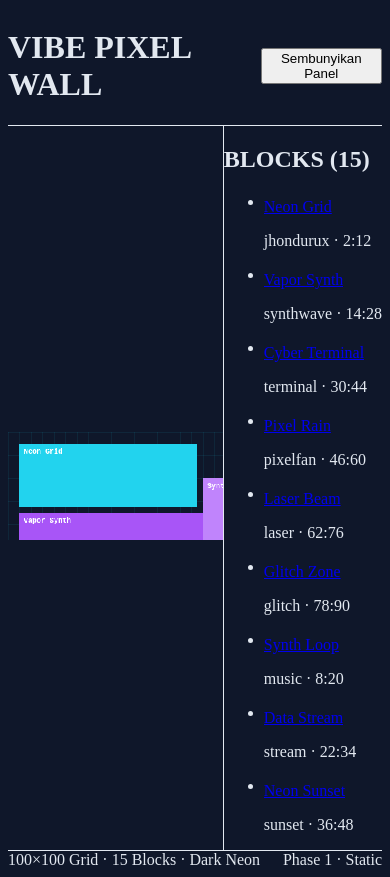
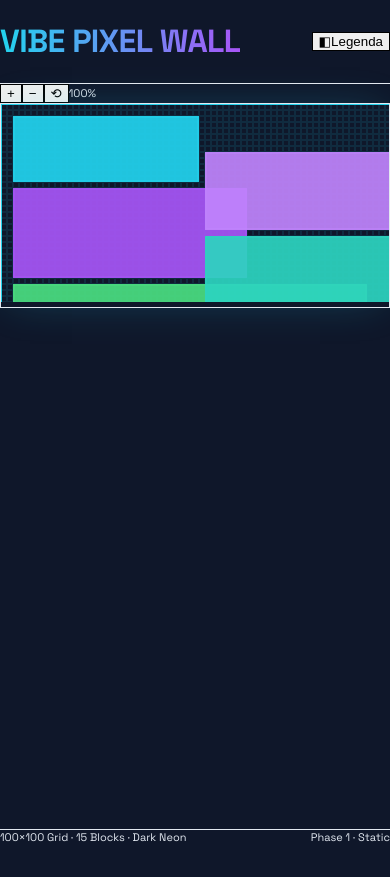
Before and after one commit to Johndurux/Vibe-Pixel, a Next.js app: page / in a window 390 px wide. After the commit the page ends 844 px from the top, so only its background shows below. Built offline with nearby package versions, Linux system fonts and the light colour scheme.

Commit message:
refactor: canvas-based 100x100 grid (zoom/pan), remove text sidebar, Space Grotesk font, dark neon restyle, mobile-safe

```diff
--- a/app/globals.css
+++ b/app/globals.css
@@ -9,7 +9,45 @@
   --vibe-secondary: #a855f7;
 }
 
+html,
+body {
+  padding: 0;
+  margin: 0;
+}
+
 body {
   background-color: var(--vibe-dark);
   color: #e2e8f0;
+  font-family: 'Space Grotesk', 'Inter', system-ui, -apple-system, sans-serif;
 }
+
+/* Teks judul punchy */
+.font-display {
+  font-family: 'Space Grotesk', 'Inter', system-ui, sans-serif;
+  font-weight: 700;
+  letter-spacing: -0.02em;
+}
+
+/* Scrollbar neon */
+::-webkit-scrollbar {
+  width: 10px;
+  height: 10px;
+}
+::-webkit-scrollbar-track {
+  background: var(--vibe-dark);
+}
+::-webkit-scrollbar-thumb {
+  background: rgba(34, 211, 238, 0.3);
+  border-radius: 8px;
+}
+::-webkit-scrollbar-thumb:hover {
+  background: rgba(34, 211, 238, 0.55);
+}
+
+/* safe-area: jangan tertutup status bar HP */
+.vibe-safe-top {
+  padding-top: env(safe-area-inset-top, 0px);
+}
+.vibe-safe-bottom {
+  padding-bottom: env(safe-area-inset-bottom, 0px);
+}
--- a/app/layout.tsx
+++ b/app/layout.tsx
@@ -1,15 +1,29 @@
-import type { Metadata } from 'next';
+import type { Metadata, Viewport } from 'next';
+import { Space_Grotesk } from 'next/font/google';
 import './globals.css';
+
+const spaceGrotesk = Space_Grotesk({
+  subsets: ['latin'],
+  weight: ['400', '500', '700'],
+  display: 'swap',
+});
 
 export const metadata: Metadata = {
   title: 'Vibe Pixel Wall',
-  description: 'Papan pixel kolektif dengan nuansa neon & vaporwave',
+  description: 'Papan pixel kolektif 10.000 sel dengan nuansa neon & vaporwave',
+};
+
+export const viewport: Viewport = {
+  width: 'device-width',
+  initialScale: 1,
+  maximumScale: 1,
+  userScalable: false,
 };
 
 export default function RootLayout({ children }: { children: React.ReactNode }) {
   return (
     <html lang="id" className="dark">
-      <body className="antialiased">{children}</body>
+      <body className={`${spaceGrotesk.className} antialiased`}>{children}</body>
     </html>
   );
 }
--- a/app/page.tsx
+++ b/app/page.tsx
@@ -2,44 +2,73 @@
 
 import { useState } from 'react';
 import PixelWallCanvas from '@/components/PixelWallCanvas';
-import BlockSidebar from '@/components/BlockSidebar';
 import { DUMMY_BLOCKS } from '@/lib/blocks';
 
 export default function Home() {
-  const [showSidebar, setShowSidebar] = useState(true);
+  const [legendOpen, setLegendOpen] = useState(false);
+
+  const kindColors = [
+    { k: 'neon', c: '#22d3ee', label: 'Neon' },
+    { k: 'vapor', c: '#a855f7', label: 'Vapor' },
+    { k: 'terminal', c: '#4ade80', label: 'Terminal' },
+    { k: 'synth', c: '#c084fc', label: 'Synth' },
+    { k: 'cyber', c: '#facc15', label: 'Cyber' },
+  ];
 
   return (
-    <main className="min-h-screen bg-vibe-dark text-vibe-dark/80 flex flex-col">
+    <main className="flex min-h-[100dvh] flex-col bg-vibe-dark text-slate-200">
       {/* Header */}
-      <header className="flex items-center justify-between px-6 py-4 border-b border-vibe-accent/20 bg-vibe-surface/30">
-        <h1 className="text-2xl font-bold font-mono text-vibe-accent tracking-widest">
-          VIBE PIXEL WALL
-        </h1>
-        <button
-          onClick={() => setShowSidebar(!showSidebar)}
-          className="px-4 py-2 rounded-lg bg-vibe-secondary/20 hover:bg-vibe-secondary/30 transition text-sm font-mono"
-        >
-          {showSidebar ? 'Sembunyikan Panel' : 'Tampilkan Panel'}
-        </button>
+      <header className="vibe-safe-top z-30 border-b border-vibe-accent/20 bg-vibe-surface/50 backdrop-blur">
+        <div className="mx-auto flex max-w-6xl items-center justify-between gap-3 px-4 py-3 sm:px-6">
+          <div>
+            <h1 className="font-display text-2xl font-extrabold tracking-tight text-transparent sm:text-3xl"
+              style={{ backgroundImage: 'linear-gradient(90deg,#22d3ee,#a855f7)', WebkitBackgroundClip: 'text', backgroundClip: 'text' }}>
+              VIBE&nbsp;PIXEL&nbsp;WALL
+            </h1>
+            <p className="mt-0.5 hidden text-[11px] text-slate-400 sm:block">
+              10.000 sel · render canvas · zoom &amp; pan · neon launchpad
+            </p>
+          </div>
+          <button
+            onClick={() => setLegendOpen((v) => !v)}
+            className="flex items-center gap-2 rounded-lg border border-vibe-accent/30 bg-vibe-accent/10 px-3 py-2 font-mono text-xs font-bold text-vibe-accent transition hover:bg-vibe-accent hover:text-vibe-dark active:scale-95"
+          >
+            <span>◧</span> {legendOpen ? 'Tutup' : 'Legenda'}
+          </button>
+        </div>
       </header>
 
-      {/* Content */}
-      <div className="flex-1 flex overflow-hidden">
-        {/* Canvas area */}
-        <div className="flex-1 flex items-center justify-center p-6 overflow-auto">
-          <div className="w-full max-w-4xl aspect-square">
-            <PixelWallCanvas />
+      {/* Legenda (opsional, di atas canvas) */}
+      {legendOpen && (
+        <div className="z-20 border-b border-vibe-secondary/20 bg-vibe-surface/30">
+          <div className="mx-auto flex max-w-6xl flex-wrap items-center gap-3 px-4 py-3 sm:px-6">
+            {kindColors.map((kk) => (
+              <span key={kk.k} className="flex items-center gap-2 rounded-md border bg-vibe-dark/60 px-2.5 py-1 font-mono text-[11px]"
+                style={{ borderColor: kk.c, color: kk.c }}>
+                <span className="h-2.5 w-2.5 rounded-sm" style={{ background: kk.c }} />
+                {kk.label}
+              </span>
+            ))}
+            <span className="ml-auto text-[11px] text-slate-500">
+              {DUMMY_BLOCKS.length} block · 100×100
+            </span>
           </div>
         </div>
+      )}
 
-        {/* Sidebar */}
-        {showSidebar && <BlockSidebar />}
-      </div>
+      {/* Canvas utama — fill sisa ruang, mobile-safe */}
+      <section className="relative mx-auto flex w-full max-w-6xl flex-1 flex-col px-3 py-3 sm:px-6">
+        <div className="relative min-h-[48dvh] flex-1 sm:min-h-[62dvh]">
+          <PixelWallCanvas />
+        </div>
+      </section>
 
       {/* Footer */}
-      <footer className="px-6 py-2 text-xs text-vibe-dark/40 font-mono border-t border-vibe-accent/10 flex justify-between">
-        <span>100×100 Grid · {DUMMY_BLOCKS.length} Blocks · Dark Neon</span>
-        <span>Phase 1 · Static</span>
+      <footer className="vibe-safe-bottom z-10 border-t border-vibe-accent/10 bg-vibe-surface/30">
+        <div className="mx-auto flex max-w-6xl items-center justify-between px-4 py-2 font-mono text-[11px] text-slate-500 sm:px-6">
+          <span>100×100 Grid · {DUMMY_BLOCKS.length} Blocks · Dark Neon</span>
+          <span>Phase 1 · Static</span>
+        </div>
       </footer>
     </main>
   );
--- a/components/BlockSidebar.tsx
+++ /dev/null
@@ -1,36 +0,0 @@
-import { DUMMY_BLOCKS } from '@/lib/blocks';
-
-export default function BlockSidebar() {
-  return (
-    <aside className="w-72 shrink-0 border-l border-vibe-secondary/20 bg-vibe-surface/50 overflow-y-auto max-h-[calc(100vh-120px)]">
-      <div className="p-4">
-        <h2 className="text-lg font-bold text-vibe-accent mb-2 font-mono">
-          BLOCKS ({DUMMY_BLOCKS.length})
-        </h2>
-        <ul className="space-y-2">
-          {DUMMY_BLOCKS.map((block) => (
-            <li key={block.id} className="text-sm">
-              <a
-                href={block.url}
-                target="_blank"
-                rel="noopener noreferrer"
-                className="flex items-center gap-2 p-2 rounded hover:bg-vibe-accent/10 transition"
-              >
-                <span
-                  className="w-3 h-3 rounded-full shrink-0"
-                  style={{ backgroundColor: block.color }}
-                />
-                <span className="text-vibe-dark/80 font-mono truncate">
-                  {block.name}
-                </span>
-              </a>
-              <p className="text-xs text-vibe-dark/50 ml-5 font-mono">
-                {block.author} · {block.rows[0]}:{block.rows[1]}
-              </p>
-            </li>
-          ))}
-        </ul>
-      </div>
-    </aside>
-  );
-}
--- a/components/PixelWallCanvas.tsx
+++ b/components/PixelWallCanvas.tsx
@@ -1,78 +1,223 @@
-import { useEffect, useRef } from 'react';
-import { DUMMY_BLOCKS, GRID_SIZE, CELL_SIZE, getCanvasColors, getBlockColor, DummyBlock } from '@/lib/blocks';
+'use client';
+
+import { useEffect, useRef, useState } from 'react';
+import {
+  DUMMY_BLOCKS,
+  GRID_SIZE,
+  CANVAS_BG,
+  CANVAS_GRID,
+  CANVAS_BORDER,
+  type DummyBlock,
+} from '@/lib/blocks';
+
+interface View {
+  scale: number;
+  offsetX: number;
+  offsetY: number;
+}
+
+// Render satu sel dasar sebagai gambar (offscreen) agar drawing 10.000 sel murah
+function buildTile(size: number): HTMLCanvasElement {
+  const tile = document.createElement('canvas');
+  tile.width = size;
+  tile.height = size;
+  const tctx = tile.getContext('2d')!;
+  tctx.fillStyle = CANVAS_BG;
+  tctx.fillRect(0, 0, size, size);
+  tctx.strokeStyle = CANVAS_GRID;
+  tctx.lineWidth = Math.max(1, size / 16);
+  tctx.strokeRect(0.5, 0.5, size - 1, size - 1);
+  const pad = Math.max(1, size / 12);
+  tctx.fillStyle = CANVAS_BG;
+  tctx.fillRect(pad, pad, size - pad * 2, size - pad * 2);
+  return tile;
+}
 
 export default function PixelWallCanvas() {
+  const wrapRef = useRef<HTMLDivElement>(null);
   const canvasRef = useRef<HTMLCanvasElement>(null);
+  const tileRef = useRef<HTMLCanvasElement | null>(null);
+  const [view, setView] = useState<View>({ scale: 1, offsetX: 0, offsetY: 0 });
+  const [hover, setHover] = useState<DummyBlock | null>(null);
+  const [selected, setSelected] = useState<DummyBlock | null>(null);
+
+  const baseCell = 6; // px per sel di scale=1 → 100 sel = 600px
+
+  useEffect(() => {
+    const cellPx = Math.max(2, Math.round(baseCell * view.scale));
+    tileRef.current = buildTile(cellPx);
+  }, [view.scale, baseCell]);
 
   useEffect(() => {
     const canvas = canvasRef.current;
-    if (!canvas) return;
+    const wrap = wrapRef.current;
+    if (!canvas || !wrap) return;
+    const ctx = canvas.getContext('2d')!;
 
-    const ctx = canvas.getContext('2d');
-    if (!ctx) return;
+    const dpr = Math.min(window.devicePixelRatio || 1, 2);
+    const W = Math.round(wrap.clientWidth * dpr);
+    const H = Math.round(wrap.clientHeight * dpr);
+    canvas.width = W;
+    canvas.height = H;
 
-    const { background, grid } = getCanvasColors();
+    ctx.setTransform(1, 0, 0, 1, 0, 0);
+    ctx.fillStyle = CANVAS_BG;
+    ctx.fillRect(0, 0, W, H);
 
-    const draw = () => {
-      const width = GRID_SIZE * CELL_SIZE;
-      const height = GRID_SIZE * CELL_SIZE;
+    ctx.scale(dpr, dpr);
+    ctx.translate(view.offsetX, view.offsetY);
+    ctx.scale(view.scale, view.scale);
 
-      ctx.clearRect(0, 0, width, height);
+    const cellPx = Math.max(2, Math.round(baseCell * view.scale));
+    const fullW = GRID_SIZE * cellPx;
 
-      // Background
-      ctx.fillStyle = background;
-      ctx.fillRect(0, 0, width, height);
+    ctx.fillStyle = CANVAS_BG;
+    ctx.fillRect(0, 0, fullW, fullW);
 
-      // Grid
-      ctx.strokeStyle = grid;
-      ctx.lineWidth = 1;
-      for (let i = 0; i <= GRID_SIZE; i += 2) {
-        // Vertical
-        ctx.beginPath();
-        ctx.moveTo(i * CELL_SIZE + 0.5, 0);
-        ctx.lineTo(i * CELL_SIZE + 0.5, height);
-        ctx.stroke();
-        // Horizontal
-        ctx.beginPath();
-        ctx.moveTo(0, i * CELL_SIZE + 0.5);
-        ctx.lineTo(width, i * CELL_SIZE + 0.5);
-        ctx.stroke();
+    const tile = tileRef.current;
+    if (tile) {
+      for (let r = 0; r < GRID_SIZE; r++) {
+        for (let c = 0; c < GRID_SIZE; c++) {
+          ctx.drawImage(tile, c * cellPx, r * cellPx, cellPx, cellPx);
+        }
       }
+    }
 
-      // Blocks
-      for (const block of DUMMY_BLOCKS) {
-        const color = block.color || getBlockColor(block.kind);
-        ctx.fillStyle = color;
-        const x = block.cols[0] * CELL_SIZE;
-        const y = block.rows[0] * CELL_SIZE;
-        const w = (block.cols[1] - block.cols[0] + 1) * CELL_SIZE;
-        const h = (block.rows[1] - block.rows[0] + 1) * CELL_SIZE;
-        ctx.fillRect(x, y, w, h);
+    for (const b of DUMMY_BLOCKS) {
+      const x = b.cols[0] * cellPx;
+      const y = b.rows[0] * cellPx;
+      const w = (b.cols[1] - b.cols[0] + 1) * cellPx;
+      const h = (b.rows[1] - b.rows[0] + 1) * cellPx;
+      ctx.fillStyle = b.color;
+      ctx.globalAlpha = 0.92;
+      ctx.fillRect(x, y, w, h);
+      ctx.globalAlpha = 1;
+      ctx.strokeStyle = b.color;
+      ctx.lineWidth = Math.max(1, cellPx / 6);
+      ctx.strokeRect(x + 1, y + 1, w - 2, h - 2);
+      if (cellPx * view.scale > 14) {
+        ctx.fillStyle = '#0f172a';
+        ctx.font = `bold ${Math.max(9, cellPx * 0.55)}px 'Space Grotesk', sans-serif`;
+        ctx.fillText(b.name, x + cellPx * 0.5, y + cellPx * 0.8);
+      }
+    }
 
-        // Neon glow border
-        ctx.strokeStyle = color;
-        ctx.lineWidth = 2;
-        ctx.strokeRect(x + 1, y + 1, w - 2, h - 2);
+    ctx.strokeStyle = CANVAS_BORDER;
+    ctx.lineWidth = 2;
+    ctx.strokeRect(0, 0, fullW, fullW);
+  }, [view, baseCell, hover, selected]);
 
-        // Label
-        ctx.fillStyle = '#ffffff';
-        ctx.font = 'bold 10px monospace';
-        ctx.fillText(block.name, x + 6, y + 14);
+  const pickBlock = (clientX: number, clientY: number, target: Element): DummyBlock | null => {
+    const canvas = canvasRef.current;
+    if (!canvas) return null;
+    const rect = canvas.getBoundingClientRect();
+    const cellPx = Math.max(2, Math.round(baseCell * view.scale));
+    const x = (clientX - rect.left - view.offsetX) / view.scale;
+    const y = (clientY - rect.top - view.offsetY) / view.scale;
+    const col = Math.floor(x / cellPx);
+    const row = Math.floor(y / cellPx);
+    for (const b of DUMMY_BLOCKS) {
+      if (row >= b.rows[0] && row <= b.rows[1] && col >= b.cols[0] && col <= b.cols[1]) {
+        return b;
       }
-    };
+    }
+    return null;
+  };
 
-    draw();
-
-    const observer = new ResizeObserver(draw);
-    if (canvas.parentElement) observer.observe(canvas.parentElement);
-    return () => observer.disconnect();
-  }, []);
+  const onZoom = (dir: 1 | -1) => {
+    setView((v) => {
+      const ns = Math.min(6, Math.max(0.4, v.scale * (dir === 1 ? 1.3 : 1 / 1.3)));
+      return { ...v, scale: ns };
+    });
+  };
+  const onReset = () => setView({ scale: 1, offsetX: 0, offsetY: 0 });
 
   return (
-    <canvas
-      ref={canvasRef}
-      className="w-full h-full object-contain"
-      style={{ imageRendering: 'pixelated' }}
-    />
+    <div className="relative flex h-full w-full flex-col gap-2">
+      {/* Toolbar zoom */}
+      <div className="flex items-center justify-between gap-2">
+        <div className="flex items-center gap-1.5">
+          <ToolBtn onClick={() => onZoom(1)} label="Zoom +">+</ToolBtn>
+          <ToolBtn onClick={() => onZoom(-1)} label="Zoom -">−</ToolBtn>
+          <ToolBtn onClick={onReset} label="Reset view">⟲</ToolBtn>
+          <span className="ml-2 rounded-md bg-vibe-surface/60 px-2 py-1 font-mono text-[11px] text-vibe-accent/80">
+            {Math.round(view.scale * 100)}%
+          </span>
+        </div>
+        {hover && (
+          <div
+            className="max-w-[60%] truncate rounded-md border px-3 py-1.5 font-mono text-xs"
+            style={{ borderColor: hover.color, color: hover.color, background: '#0f172a99' }}
+          >
+            {hover.name} · @{hover.author} · {hover.rows[0]}:{hover.rows[1]}×{hover.cols[0]}-{hover.cols[1]}
+          </div>
+        )}
+      </div>
+
+      {/* Canvas area */}
+      <div
+        ref={wrapRef}
+        className="relative flex-1 overflow-hidden rounded-xl border border-vibe-accent/20 bg-vibe-dark shadow-[0_0_40px_-10px_#22d3ee44]"
+        onMouseMove={(e) => setHover(pickBlock(e.clientX, e.clientY, e.currentTarget))}
+        onMouseLeave={() => setHover(null)}
+        onClick={(e) => {
+          const b = pickBlock(e.clientX, e.clientY, e.currentTarget);
+          if (b) setSelected(b);
+        }}
+      >
+        <canvas ref={canvasRef} className="h-full w-full cursor-crosshair" />
+      </div>
+
+      {selected && (
+        <div
+          className="absolute bottom-3 left-3 z-20 flex items-center gap-3 rounded-lg border bg-vibe-surface/90 px-4 py-3 backdrop-blur"
+          style={{ borderColor: selected.color }}
+        >
+          <span className="h-3 w-3 rounded-full" style={{ background: selected.color }} />
+          <div className="leading-tight">
+            <div className="font-mono text-sm font-bold" style={{ color: selected.color }}>
+              {selected.name}
+            </div>
+            <div className="text-[11px] text-slate-400">by {selected.author}</div>
+          </div>
+          <a
+            href={selected.url}
+            target="_blank"
+            rel="noopener noreferrer"
+            className="rounded-md px-3 py-1.5 text-xs font-bold transition hover:brightness-125"
+            style={{ background: selected.color, color: '#0f172a' }}
+          >
+            Open ↗
+          </a>
+          <button
+            onClick={() => setSelected(null)}
+            className="text-slate-400 hover:text-white"
+            aria-label="Tutup detail"
+          >
+            ✕
+          </button>
+        </div>
+      )}
+    </div>
   );
 }
+
+function ToolBtn({
+  children,
+  onClick,
+  label,
+}: {
+  children: React.ReactNode;
+  onClick: () => void;
+  label: string;
+}) {
+  return (
+    <button
+      onClick={onClick}
+      aria-label={label}
+      className="flex h-8 w-8 items-center justify-center rounded-md border border-vibe-accent/30 bg-vibe-surface/70 font-mono text-base font-bold text-vibe-accent transition hover:bg-vibe-accent hover:text-vibe-dark active:scale-95"
+    >
+      {children}
+    </button>
+  );
+}
--- a/lib/blocks.ts
+++ b/lib/blocks.ts
@@ -1,5 +1,4 @@
 export const GRID_SIZE = 100;
-export const CELL_SIZE = 8; // px per sel
 
 export type BlockKind = 'neon' | 'vapor' | 'terminal' | 'synth' | 'cyber';
 
@@ -32,20 +31,6 @@ export const DUMMY_BLOCKS: DummyBlock[] = [
   { id: 'b15', name: 'Vapor Cloud',    kind: 'vapor',   color: '#f97316', rows: [40, 46], cols: [72, 98], author: 'cloud',     url: 'https://example.com/b15' },
 ];
 
-export function getCanvasColors(): { background: string; grid: string } {
-  return {
-    background: '#0f172a',
-    grid: 'rgba(34, 211, 238, 0.08)',
-  };
-}
-
-export function getBlockColor(kind: BlockKind): string {
-  const palette: Record<BlockKind, string> = {
-    neon: '#22d3ee',
-    vapor: '#a855f7',
-    terminal: '#4ade80',
-    synth: '#c084fc',
-    cyber: '#facc15',
-  };
-  return palette[kind];
-}
+export const CANVAS_BG = '#0f172a';
+export const CANVAS_GRID = 'rgba(34, 211, 238, 0.10)';
+export const CANVAS_BORDER = '#22d3ee';
```
Also changed, not shown: 1 other file (tests, documents, lock files or other folders).
